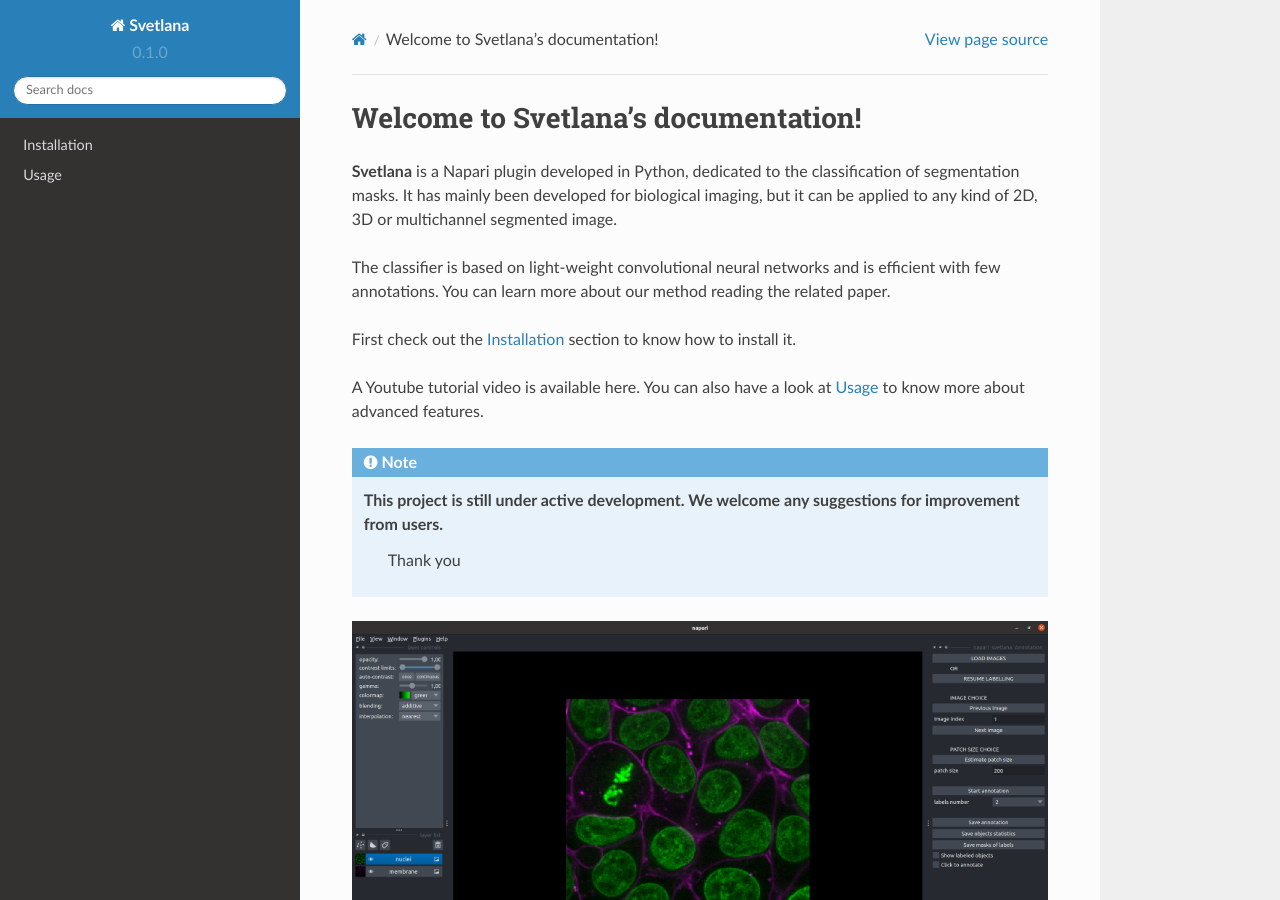
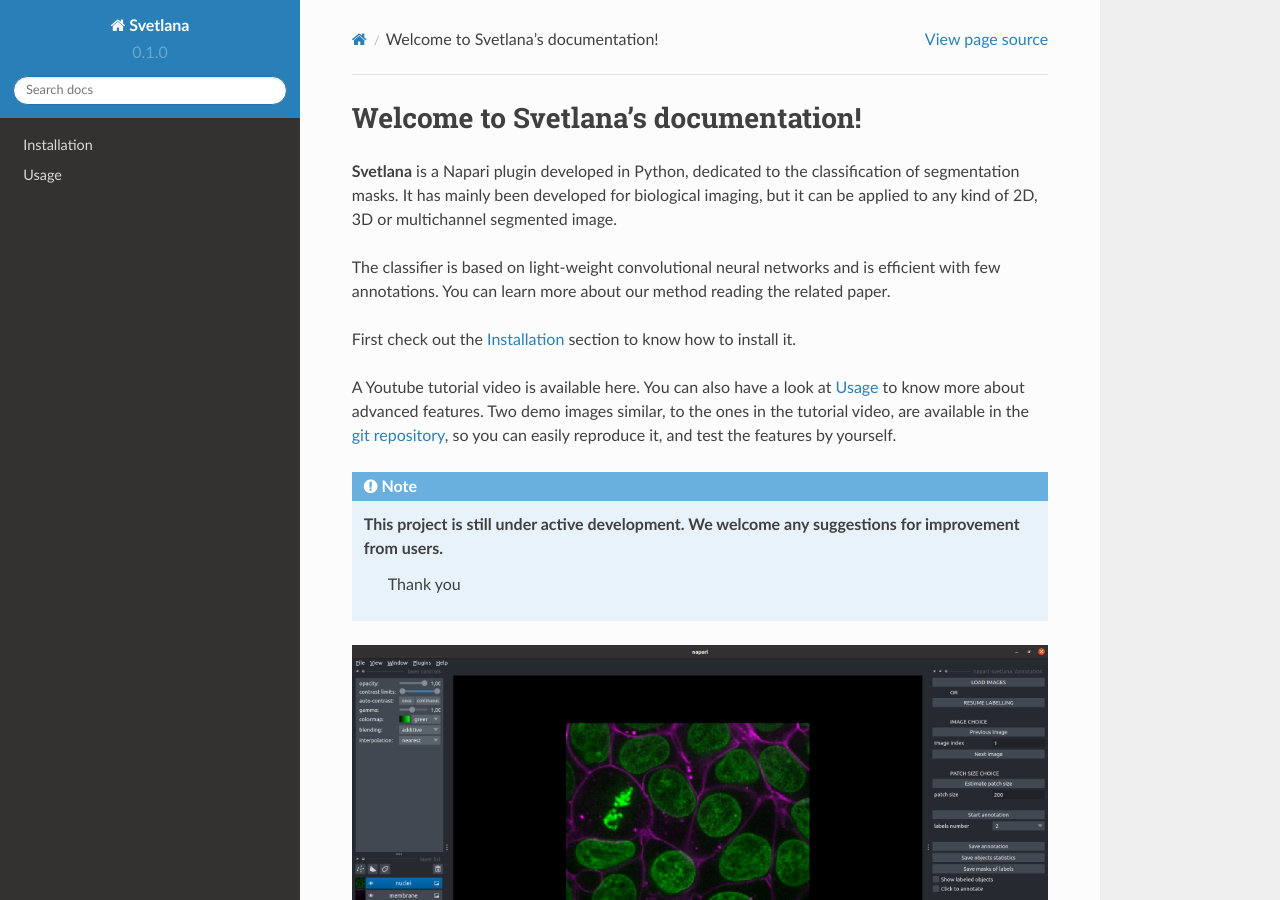
Before and after one commit to koopa31/Svetlana_documentation, a Sphinx documentation site: the page built from docs/source/index.rst, in a window 1280 px wide and 900 px high. Built offline with Sphinx 7.4.7 and the Read the Docs theme 2.0.0, drawn with Linux system fonts in a browser that asks for light colours.

Commit message:
ajout lien vers github

```diff
--- a/docs/source/index.rst
+++ b/docs/source/index.rst
@@ -11,7 +11,9 @@
 First check out the :doc:`installation` section to know how to install it.
 
 A Youtube tutorial video is available here. You can also have a look at :doc:`usage` to know more about advanced
-features.
+features. Two demo images similar, to the ones in the tutorial video, are available in the
+`git repository <https://bitbucket.org/koopa31/napari_svetlana/src/main/>`_, so you can easily
+reproduce it, and test the features by yourself.
 
 .. note::
 
```
